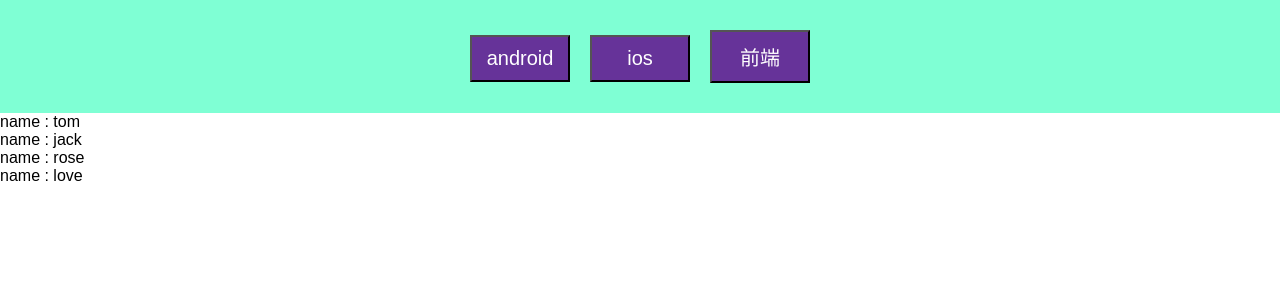
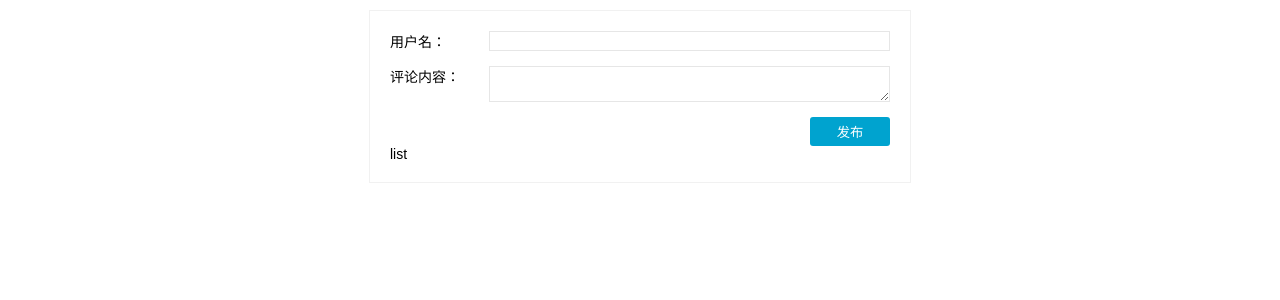
Before and after one commit to lxykad/gitpage, a React app: page / in a window 1280 px wide. Shown: the top 300 px of the page. Built offline with nearby package versions, Linux system fonts and the light colour scheme.

Commit message:
添加bbs评论input组件

```diff
--- /dev/null
+++ b/src/js/bbs/BbsApp.js
@@ -0,0 +1,23 @@
+import React, {Component} from 'react';
+import BbsInput from './BbsInput';
+import BbsList from './BbsList'
+import './css/wraper.css'
+
+class Bbs extends Component {
+
+    handSubmit(comment) {
+      alert(comment.username)
+    }
+
+    render() {
+        return (
+            <div className='wraper'>
+                <BbsInput onSubmit={this.handSubmit.bind(this)}/>
+                <BbsList/>
+            </div>
+        )
+    }
+
+}
+
+export default Bbs;
--- /dev/null
+++ b/src/js/bbs/BbsInput.js
@@ -0,0 +1,73 @@
+import React, {Component} from 'react';
+import './css/wraper.css'
+
+/*
+* 评论框组件
+* */
+class BbsInput extends Component {
+
+    constructor() {
+        super();
+        this.state = {
+            username: '',
+            content: ''
+        }
+
+    }
+
+    handleUsername(event) {
+        this.setState({
+            username: event.target.value
+        })
+    }
+
+    handUserContent(event) {
+        this.setState({
+            content: event.target.value
+        })
+    }
+
+    /*
+    * 将content 传递给父组件
+    * */
+    handButtonPush(event) {
+
+        if (this.props.onSubmit) {
+            // 解构赋值
+            const {username, content} = this.state
+            // 通过回调将数据 回调给父组件
+            this.props.onSubmit({username, content})
+
+        } else {
+            alert('no props')
+        }
+        this.setState({
+            content: ''
+        })
+    }
+
+    render() {
+
+        return (
+            <div>
+                <div className='content-field'>
+                    <span className='content-name'>用户名：</span>
+                    <input className='name-input'
+                           value={this.state.username}
+                           onChange={this.handleUsername.bind(this)}/>
+                </div>
+                <div className='content-field'>
+                    <span className='content-name'>评论内容：</span>
+                    <textarea className='name-input'
+                              value={this.state.content}
+                              onChange={this.handUserContent.bind(this)}/>
+                </div>
+                <div className='button-push'>
+                    <button onClick={this.handButtonPush.bind(this)}>发布</button>
+                </div>
+            </div>
+        )
+    }
+}
+
+export default BbsInput;
--- /dev/null
+++ b/src/js/bbs/BbsList.js
@@ -0,0 +1,13 @@
+import React, {Component} from 'react';
+
+
+class BbsList extends Component{
+    render(){
+        return(
+            <div>
+                list
+            </div>
+        )
+    }
+}
+export default BbsList;
--- /dev/null
+++ b/src/js/bbs/css/wraper.css
@@ -0,0 +1,53 @@
+.wraper{
+    width: 500px;
+    margin: 10px auto;
+    font-size: 14px;
+    background-color: #fff;
+    border: 1px solid #f1f1f1;
+    padding: 20px;
+}
+
+.appWraper{
+    text-align: center;
+}
+.content-field{
+    display: flex;
+    margin-bottom: 15px;
+}
+.comment-field input,
+.comment-field textarea {
+    border: 1px solid #e6e6e6;
+    border-radius: 3px;
+    padding: 5px;
+    outline: none;
+    font-size: 14px;
+    resize: none;
+    flex: 1;
+}
+.content-name{
+    display: flex;
+    flex-basis: 100px;
+    font-size: 14px;
+}
+
+.name-input{
+    border: 1px solid #e6e6e6;
+    width: 400px;
+}
+.button-push{
+    display: flex;
+    justify-content: flex-end;
+}
+.button-push button {
+    padding: 5px 10px;
+    width: 80px;
+    border: none;
+    border-radius: 3px;
+    background-color: #00a3cf;
+    color: #fff;
+    outline: none;
+    cursor: pointer;
+}
+.button-content{
+    padding: 10px;
+}
--- a/src/js/main.js
+++ b/src/js/main.js
@@ -2,6 +2,7 @@ import React, {Component} from 'react';
 
 import Head from './head'
 import List from './list'
+import Bbs from './bbs/BbsApp'
 
 class Main extends Component {
 
@@ -13,6 +14,8 @@ class Main extends Component {
     ]
 
     render() {
+        /*
+
         return (
             <div>
                 <Head/>
@@ -20,6 +23,11 @@ class Main extends Component {
                     return <List user={u} key={i}/>
                 })}
             </div>
+        )*/
+
+
+        return(
+            <Bbs/>
         )
     }
 }
```
Also changed, not shown: src/js/bbs/ListItem.js (added, +13 -0 lines).
